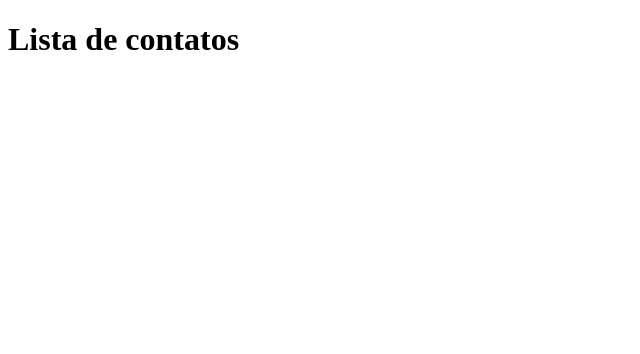
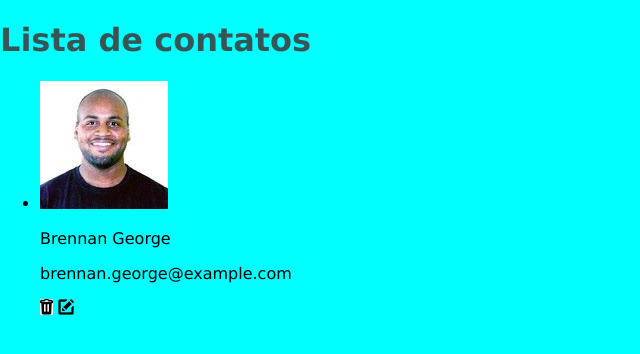
Before and after one commit to raposo-eng/contacts-list, a plain HTML site: page index.html in a window 1280 px wide. Shown: the whole page, without its empty margins (0-640 px from the left). Drawn offline with Linux system fonts and the light colour scheme.

Commit message:
criado a part 1 das Divs

```diff
--- a/index.html
+++ b/index.html
@@ -5,13 +5,35 @@
     <meta charset="UTF-8">
     <meta http-equiv="X-UA-Compatible" content="IE=edge">
     <meta name="viewport" content="width=device-width, initial-scale=1.0">
-    <title>Document</title>
+    <title>Contacts List</title>
+
+    <link rel="stylesheet" href="estilo.css">
 
 </head>
 
 <body>
     <h1 class="main-title">Lista de contatos</h1>
 
+    <div class="list-wrapper">
+        <ul class="list">
+            <li class="list-item">
+                <div class="list-item__imagem">
+                    <img src="imagens/1.jpg" alt="Brennan George">
+                </div>
+
+                <div class="list-item__content">
+                    <p class="list-item__name">Brennan George</p>
+                    <p class="list-item__email">brennan.george@example.com</p>
+                </div>
+
+                <div class="list-item__action">
+                    <a href="#"><img src="imagens/delete.png" alt="Excluir"></a>
+                    <a href="#"><img src="imagens/edit.png" alt="Editar"></a>
+                </div>
+            </li>
+        </ul>
+    </div>
+
 </body>
 
 </html>
```
